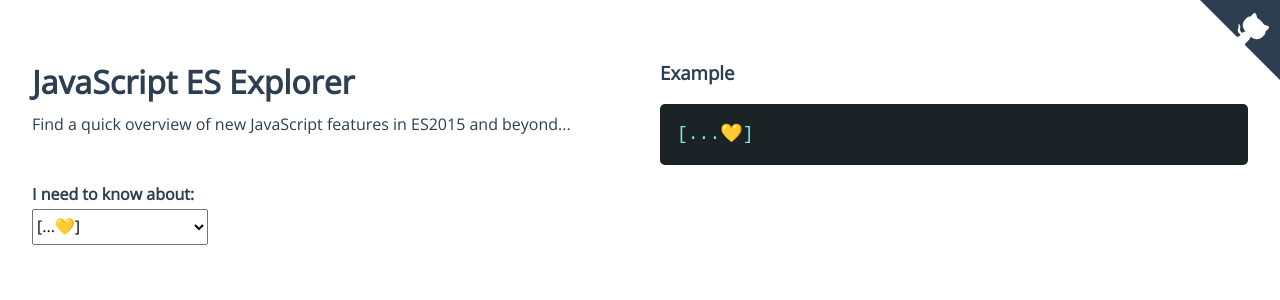
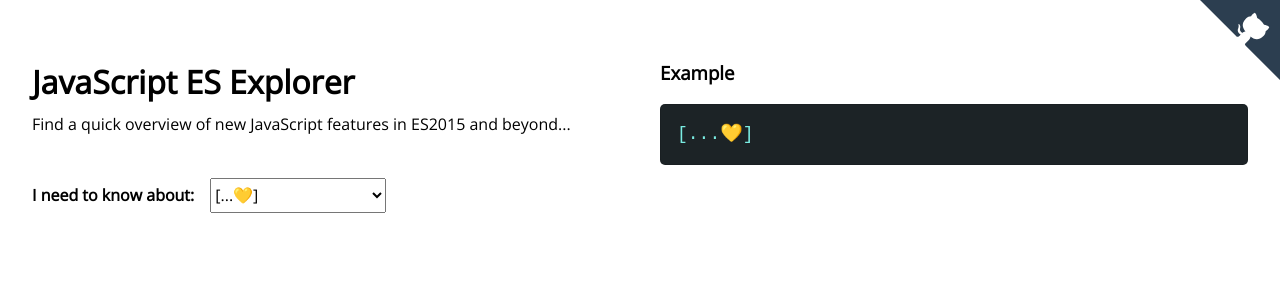
Before and after one commit to chetanraj/es-explorer, a Vue app: page / in a window 1280 px wide. Shown: the top 300 px of the page. Built offline with nearby package versions, Linux system fonts and the light colour scheme; what vue-prism would draw is missing.

Commit message:
Changes: CSS Variables & Design/Layout Changes

```diff
--- a/src/App.vue
+++ b/src/App.vue
@@ -13,11 +13,17 @@ export default {
 </script>
 
 <style lang="scss">
+  :root {
+    --dark: #1C2326;
+    --teal: #7aece2;
+    --yellow: #F7DF1E;
+  }
+
   body {
     font-family: 'Open Sans';
     -webkit-font-smoothing: antialiased;
     -moz-osx-font-smoothing: grayscale;
-    color: #2c3e50;
+    color: --dark;
     margin: 0;
     padding: 0;
   }
@@ -36,7 +42,7 @@ export default {
   }
 
   pre {
-        background-color: #1C2326;
+        background-color: --dark;
         white-space: pre-line;
         border-radius: 1rem;
         font-size: 18px;
--- a/src/components/Left.vue
+++ b/src/components/Left.vue
@@ -40,6 +40,8 @@ export default {
 <style scoped lang="scss">
     .filter {
         margin: 3em 0;
+        display: flex;
+        align-items: center;
     }
 
     select {
@@ -47,5 +49,7 @@ export default {
       font-size: 1em;
       height: 2.2em;
       min-width: 8em;
+      margin-left: 1em;
+      margin-top: -5px;
     }
 </style>
--- a/src/components/Right.vue
+++ b/src/components/Right.vue
@@ -44,15 +44,15 @@ export default {
   }
 
   .teal {
-    color: #7aece2;
+    color: var(--teal);
   }
 
   .yellow {
-    color: #F7DF1E;
+    color: var(--yellow);
   }
 
   blockquote {
-    border-left: 0.3rem solid #f7df1e;
+    border-left: 0.3rem solid var(--yellow);
     margin-inline-start: 0;
     padding-left: 0.3rem;
     font-size: 16px;
```
